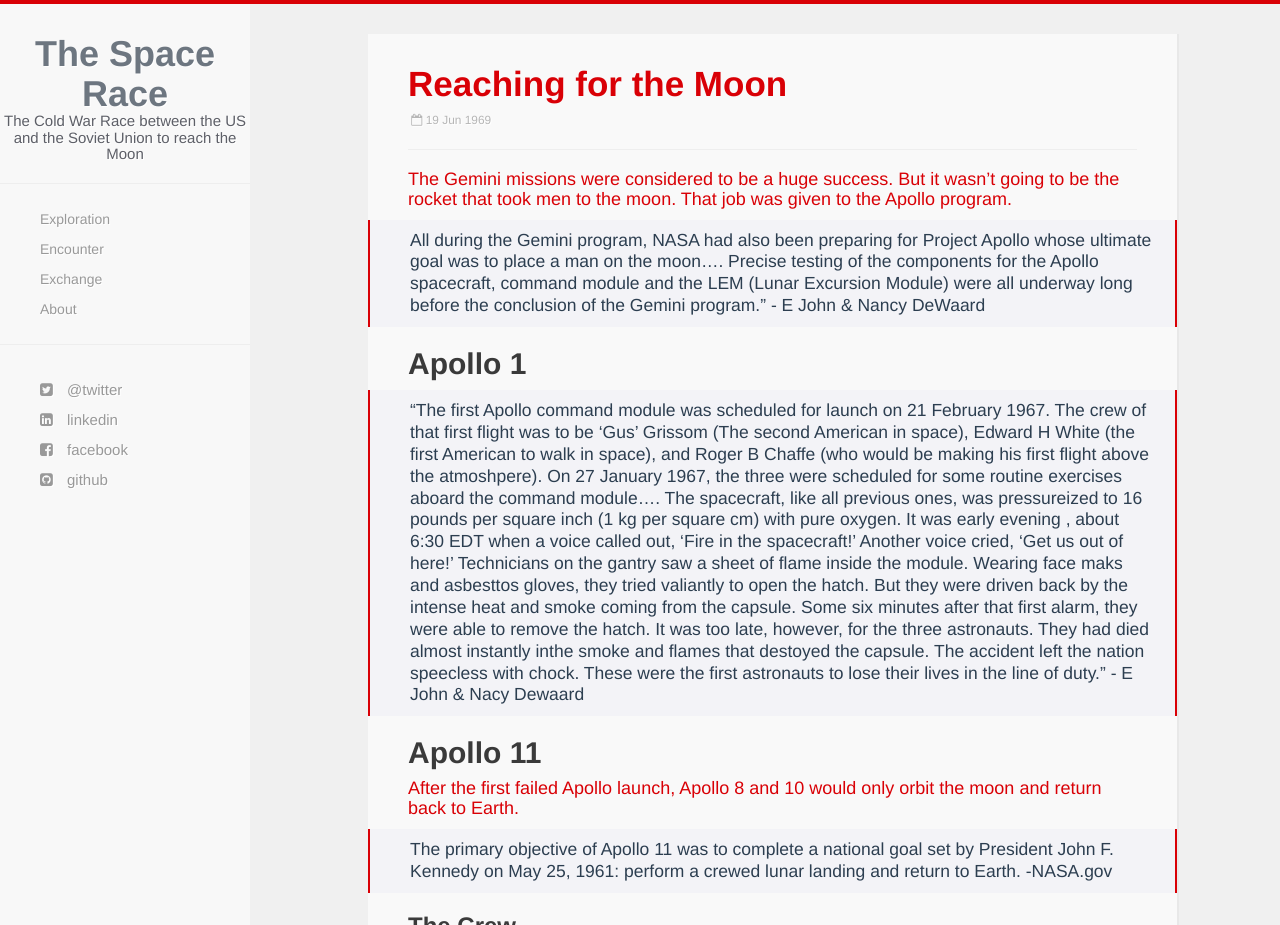
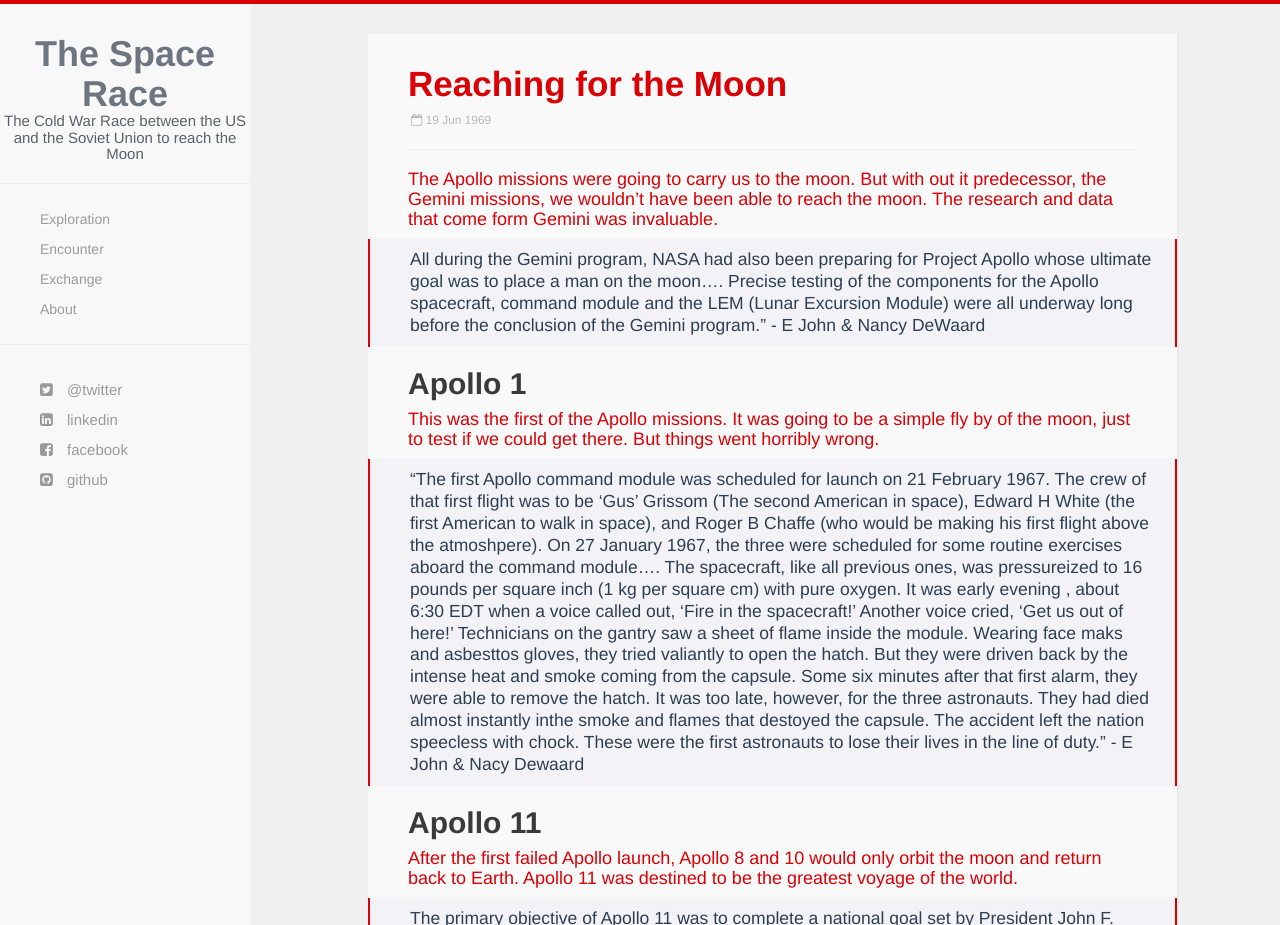
Before and after one commit to Tucker-Z/Tucker-Z.github.io, a Jekyll site: the page built from _posts/1969-6-19-Moon.markdown, in a window 1280 px wide and 1400 px high, cut to the strip 0-925 px from the top of the window. Built offline with Jekyll 4.4.1, drawn with Linux system fonts in a browser that asks for light colours; nearby versions of some CDN libraries; Markdown is read by kramdown in place of the engine named in the settings; comment, search, counter and statistics services are not loaded; some of the changed text lies outside the part shown.

Commit message:
Error corrected

```diff
--- a/_posts/1969-6-19-Moon.markdown
+++ b/_posts/1969-6-19-Moon.markdown
@@ -2,16 +2,17 @@
 title: Reaching for the Moon
 ---
 
-#### The Gemini missions were considered to be a huge success. But it wasn't going to be the rocket that took men to the moon. That job was given to the Apollo program.
+#### The Apollo missions were going to carry us to the moon. But with out it predecessor, the Gemini missions, we wouldn't have been able to reach the moon. The research and data that come form Gemini was invaluable.
 
 >All during the Gemini program, NASA had also been preparing for Project Apollo whose ultimate goal was to place a man on the moon.... Precise testing of the components for the Apollo spacecraft, command module and the LEM (Lunar Excursion Module) were all underway long before the conclusion of the Gemini program." - E John & Nancy DeWaard
 
 ## Apollo 1
+#### This was the first of the Apollo missions. It was going to be a simple fly by of the moon, just to test if we could get there. But things went horribly wrong.
 
 >"The first Apollo command module was scheduled for launch on 21 February 1967. The crew of that first flight was to be 'Gus' Grissom (The second American in space), Edward H White (the first American to walk in space), and Roger B Chaffe (who would be making his first flight above the atmoshpere). On 27 January 1967, the three were scheduled for some routine exercises aboard the command module.... The spacecraft, like all previous ones, was pressureized to 16 pounds per square inch (1 kg per square cm) with pure oxygen. It was early evening , about 6:30 EDT when a voice called out, 'Fire in the spacecraft!' Another voice cried, 'Get us out of here!' Technicians on the gantry saw a sheet of flame inside the module. Wearing face maks and asbesttos gloves, they tried valiantly to open the hatch. But they were driven back by the intense heat and smoke coming from the capsule. Some six minutes after that first alarm, they were able to remove the hatch. It was too late, however, for the three astronauts. They had died almost instantly inthe smoke and flames that destoyed the capsule. The accident left the nation speecless with chock. These were the first astronauts to lose their lives in the line of duty." - E John & Nacy Dewaard
 
 ## Apollo 11
-#### After the first failed Apollo launch, Apollo 8 and 10 would only orbit the moon and return back to Earth.
+#### After the first failed Apollo launch, Apollo 8 and 10 would only orbit the moon and return back to Earth. Apollo 11 was destined to be the greatest voyage of the world.
 
 >The primary objective of Apollo 11 was to complete a national goal set by President John F. Kennedy on May 25, 1961: perform a crewed lunar landing and return to Earth. -NASA.gov
 
--- a/_posts/2013-12-04-Steps-into-Space.markdown
+++ b/_posts/2013-12-04-Steps-into-Space.markdown
@@ -31,7 +31,7 @@ categories: jekyll update
 >"Members of the panel drew up a serious of recommendations together.... All of this led to the National Aeronautics and Space Act of 1958. The national Advisory Committe for Aeronautics would be absorbed by the new National Aeronautics and Space Administration (NASA).... [With] over a decade of research by the Rocket and Satellite Research Panel ...Nasa was off to a flying start" - E John & Nancy Dewaard
 
 ### America officially accepts the Challenge
-#### To the majority of the free world, Russia was an enormous threat. The idea of the Soviet Union having missles in space that could hit anywhere in the world was dangerous. That is why America stepped up to the challenge.
+#### To the majority of the free world, Russia was an enormous threat. The idea of the Soviet Union having missiles in space that could hit anywhere in the world was dangerous. That is why America stepped up to challenge them.
 
 >"We choose to go to the moon in this decade and do the other things, not because they are easy, but because they are hard, because that goal will serve to organize and measure the best of our energies ans kills, because that challenge is on that we are willing to accept, one we are unwilling to postpone, and one which we intend to win, and the others, too." - John F. Kennedy
 
```
Also changed, not shown: other parts of _posts/1969-6-19-Moon.markdown (+1 -1 lines).
